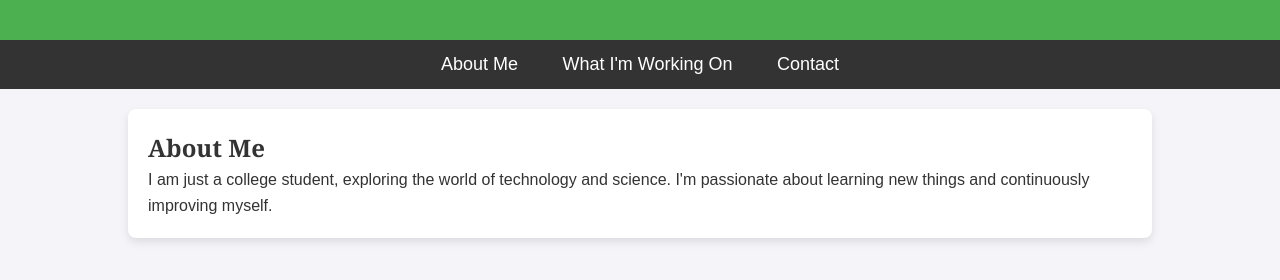
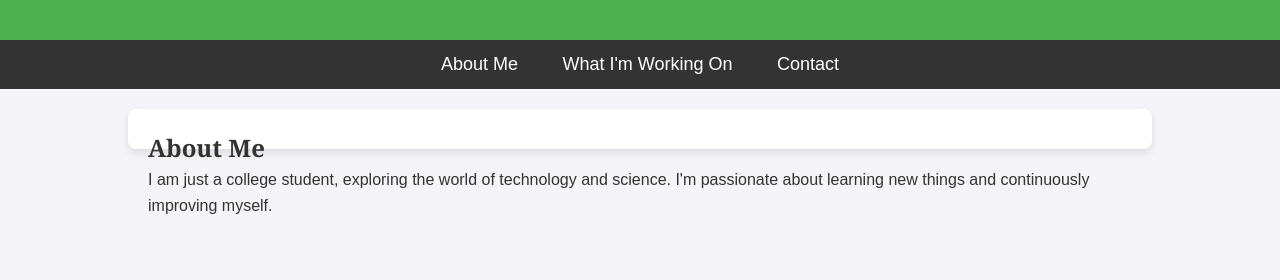
Before and after one commit to ZsleeTapo/Nothing, a plain HTML site: page index.html in a window 1280 px wide. Both pictures are taken after a click on the link "About Me". Drawn offline with Linux system fonts and the light colour scheme.

Commit message:
Add files via upload

```diff
--- a/index.html
+++ b/index.html
@@ -3,7 +3,7 @@
 <head>
     <meta charset="UTF-8">
     <meta name="viewport" content="width=device-width, initial-scale=1.0">
-    <title>My Stylish Page</title>
+    <title>Nothing</title>
 
     <!-- 添加 favicon 图标 -->
     <link rel="icon" href="logo.png" type="image/png">
@@ -22,6 +22,12 @@
             background-color: #f4f4f9;
             color: #333;
             line-height: 1.6;
+            overflow-x: hidden; /* 防止水平滚动条 */
+            min-height: 100vh;  /* 防止空白区域 */
+            display: flex;
+            flex-direction: column;
+            justify-content: flex-start;
+            align-items: center;
         }
 
         h1, h2 {
@@ -35,6 +41,7 @@
             color: white;
             padding: 20px;
             text-align: center;
+            width: 100%;
         }
 
         /* 导航栏部分样式 */
@@ -44,6 +51,7 @@
             justify-content: center;
             align-items: center;
             padding: 10px 0;
+            width: 100%;
         }
 
         #navbar a {
@@ -67,6 +75,8 @@
             display: flex;
             flex-direction: column;
             gap: 20px;
+            position: relative; /* 使所有内容部分能够叠加 */
+            height: 100%; /* 保证内容区域不超出屏幕 */
         }
 
         .content-section {
@@ -74,19 +84,22 @@
             padding: 20px;
             border-radius: 8px;
             box-shadow: 0 4px 8px rgba(0, 0, 0, 0.1);
-            opacity: 0;
-            transform: translateX(100%);
-            transition: transform 0.5s ease, opacity 0.5s ease;
+            position: absolute;
+            top: 0;
+            left: 0;
+            right: 0;
+            bottom: 0;
+            width: 100%;
+            height: 100%;
+            visibility: hidden;  /* 初始时不可见 */
+            opacity: 0; /* 初始时透明 */
+            transition: visibility 0s 0.5s, opacity 0.5s ease-in-out;
         }
 
         .content-section.active {
-            transform: translateX(0);
+            visibility: visible;
             opacity: 1;
-        }
-
-        .content-section.inactive {
-            transform: translateX(-100%);
-            opacity: 0;
+            transition: visibility 0s, opacity 0.5s ease-in-out;
         }
 
         /* 美化按钮 */
@@ -142,12 +155,10 @@
         // 将所有内容部分设置为 'inactive'（隐藏）
         sections.forEach(function(section) {
             section.classList.remove('active');
-            section.classList.add('inactive');
         });
 
         // 显示当前选中的部分
         var activeSection = document.getElementById(sectionId);
-        activeSection.classList.remove('inactive');
         activeSection.classList.add('active');
     }
 
```
